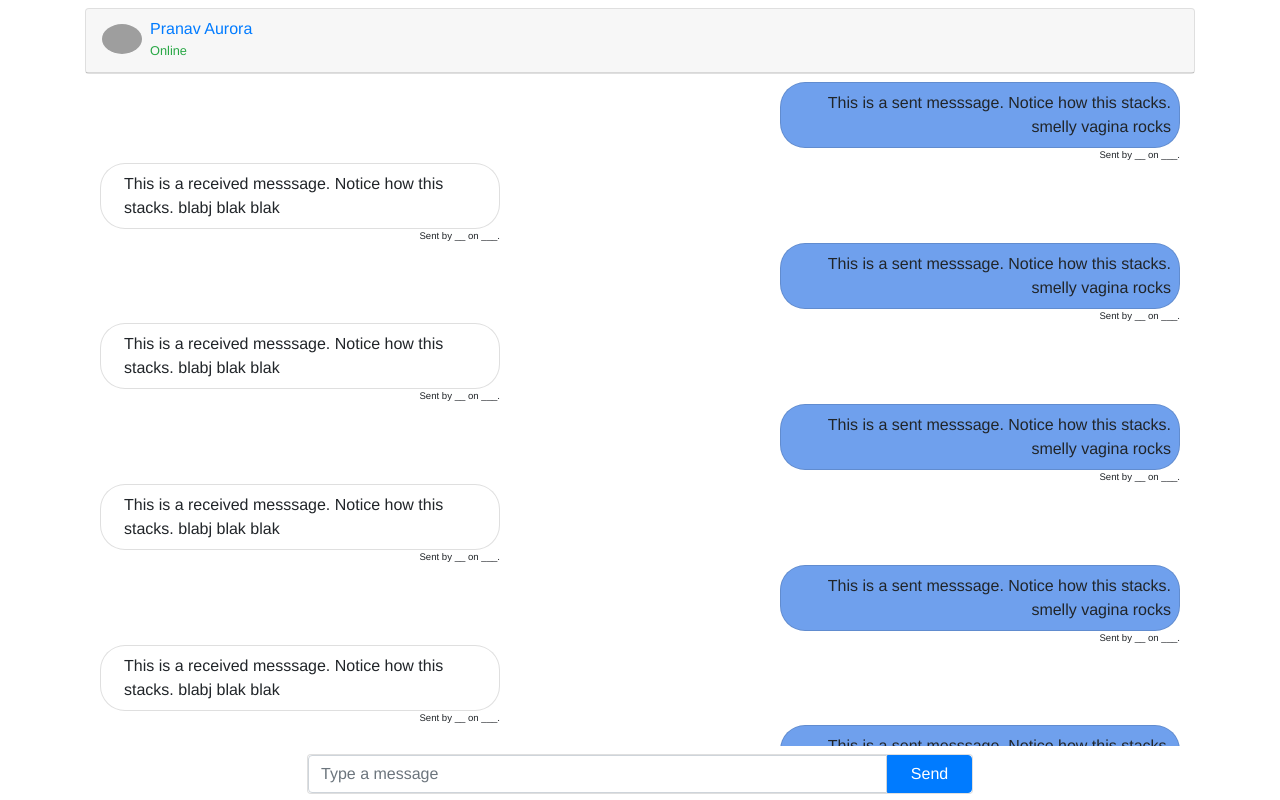
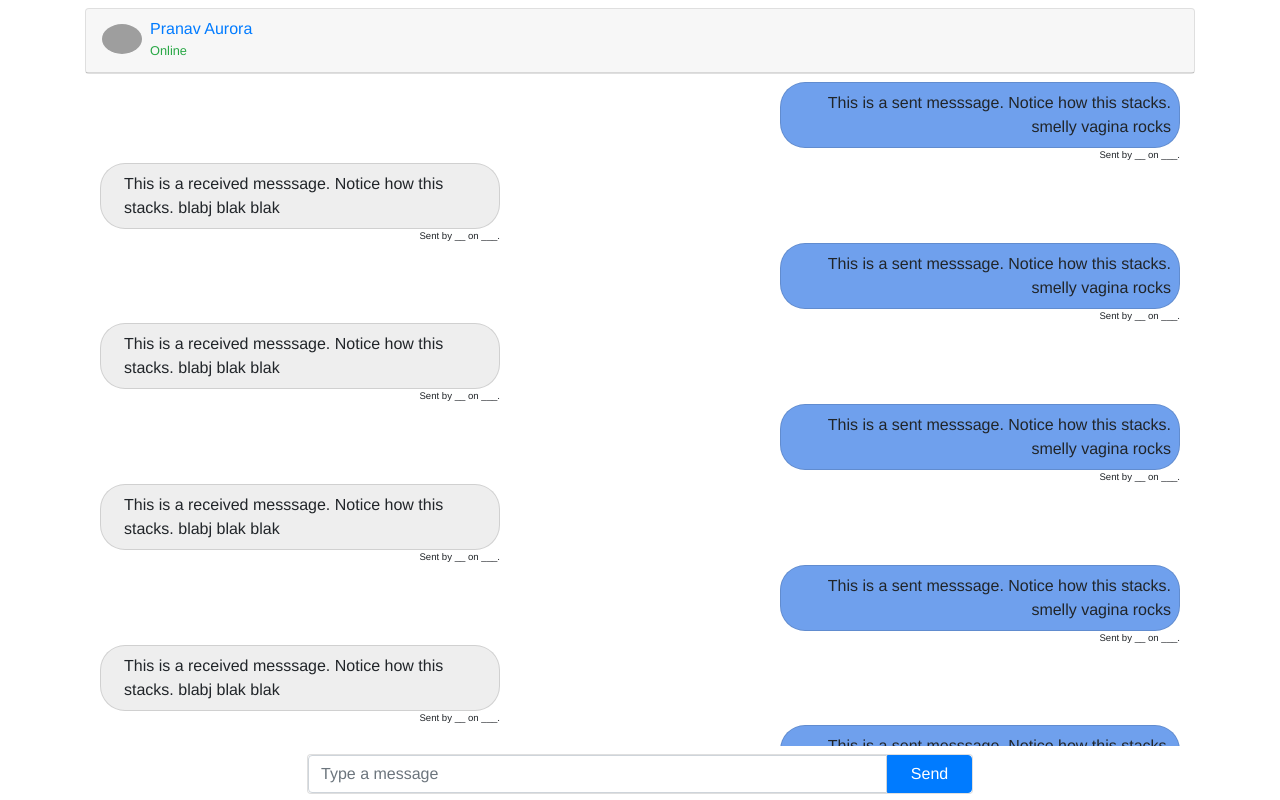
Before and after one commit to nikolasm2000/nets-212-final-project, a React (Create React App) app in the folder nets212/: page /messages in a window 1280 px wide. Built offline with nearby package versions, Linux system fonts and the light colour scheme; grey boxes are pictures that could not be loaded.

Commit message:
cosmetic changes

```diff
--- a/nets212/src/FriendRequest.js
+++ b/nets212/src/FriendRequest.js
@@ -47,8 +47,8 @@ class FriendRequest extends React.Component {
                     <button type="button" class="btn btn-sm btn-outline-success p-0 pr-1 pl-1" onClick={this.handleAccept}>
                         <div class="row align-items-end">
                             <div class="col">
-                                <svg width="2.5em" height="2.5em" viewBox="0 0 16 16" class="bi bi-person-plus" fill="currentColor" xmlns="http://www.w3.org/2000/svg">
-                                    <path fill-rule="evenodd" d="M8 5a2 2 0 1 1-4 0 2 2 0 0 1 4 0zM6 8a3 3 0 1 0 0-6 3 3 0 0 0 0 6zm6 5c0 1-1 1-1 1H1s-1 0-1-1 1-4 6-4 6 3 6 4zm-1-.004c-.001-.246-.154-.986-.832-1.664C9.516 10.68 8.289 10 6 10c-2.29 0-3.516.68-4.168 1.332-.678.678-.83 1.418-.832 1.664h10zM13.5 5a.5.5 0 0 1 .5.5V7h1.5a.5.5 0 0 1 0 1H14v1.5a.5.5 0 0 1-1 0V8h-1.5a.5.5 0 0 1 0-1H13V5.5a.5.5 0 0 1 .5-.5z"/>
+                                <svg width="2.5em" height="2.5em" viewBox="0 0 16 16" class="bi bi-person-check" fill="currentColor" xmlns="http://www.w3.org/2000/svg">
+                                    <path fill-rule="evenodd" d="M8 5a2 2 0 1 1-4 0 2 2 0 0 1 4 0zM6 8a3 3 0 1 0 0-6 3 3 0 0 0 0 6zm6 5c0 1-1 1-1 1H1s-1 0-1-1 1-4 6-4 6 3 6 4zm-1-.004c-.001-.246-.154-.986-.832-1.664C9.516 10.68 8.289 10 6 10c-2.29 0-3.516.68-4.168 1.332-.678.678-.83 1.418-.832 1.664h10zm4.854-7.85a.5.5 0 0 1 0 .708l-3 3a.5.5 0 0 1-.708 0l-1.5-1.5a.5.5 0 0 1 .708-.708L12.5 7.793l2.646-2.647a.5.5 0 0 1 .708 0z"/>
                                 </svg>
                             </div>
                         </div>
--- a/nets212/src/Message.js
+++ b/nets212/src/Message.js
@@ -25,7 +25,7 @@ import React from 'react'
                         </div>
         } else {
             card = <div className="card border-0">
-                <div className="card ml-auto" style={{borderRadius:"25px", paddingLeft:"15px", maxWidth:"400px"}}>
+                <div className="card ml-auto" style={{backgroundColor:"#EEEEEE",borderRadius:"25px", paddingLeft:"15px", maxWidth:"400px"}}>
                     <div class="card-body p-2">
                     This is a received messsage. Notice how this stacks. blabj blak blak
                     </div>
```
